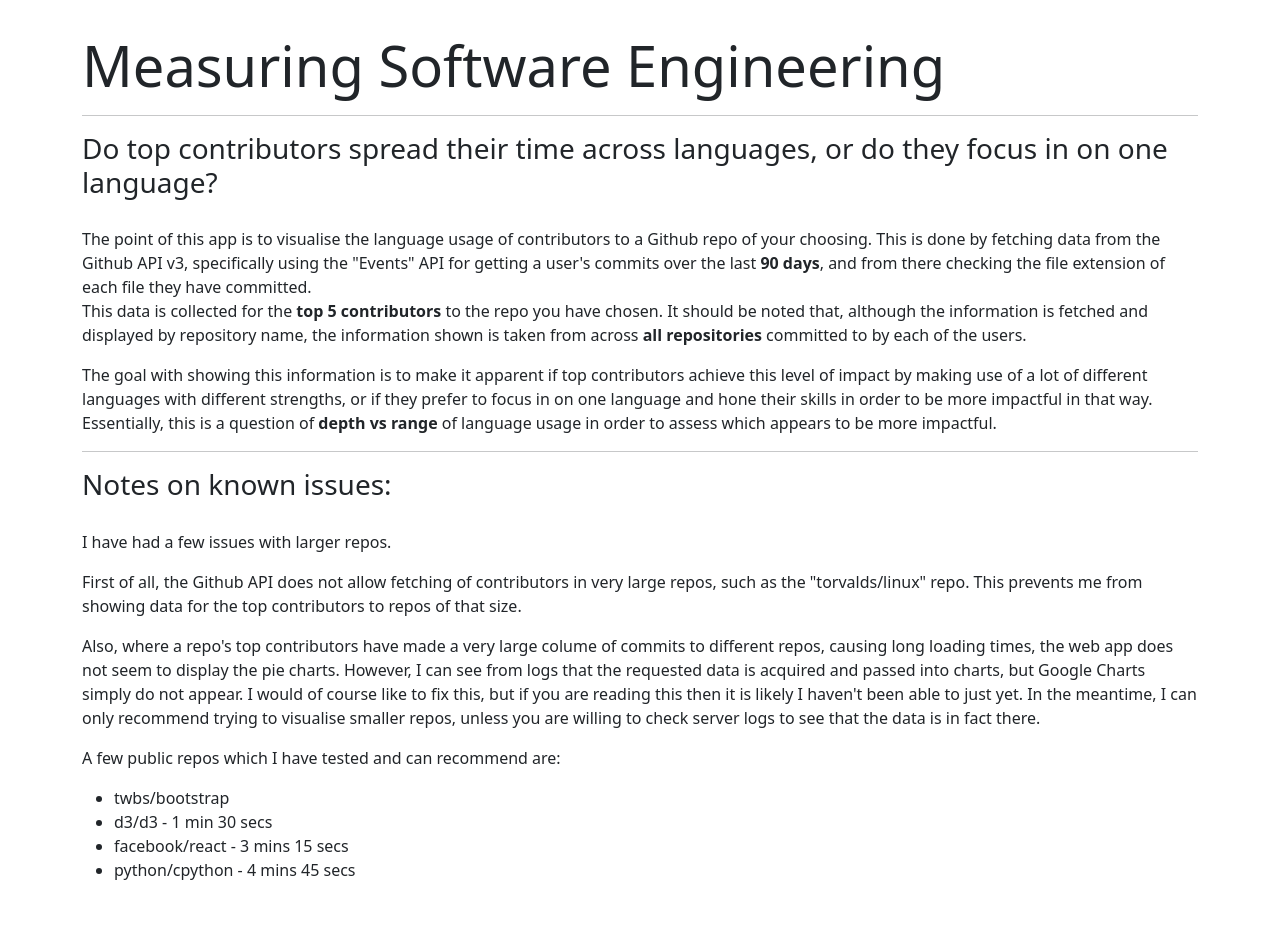
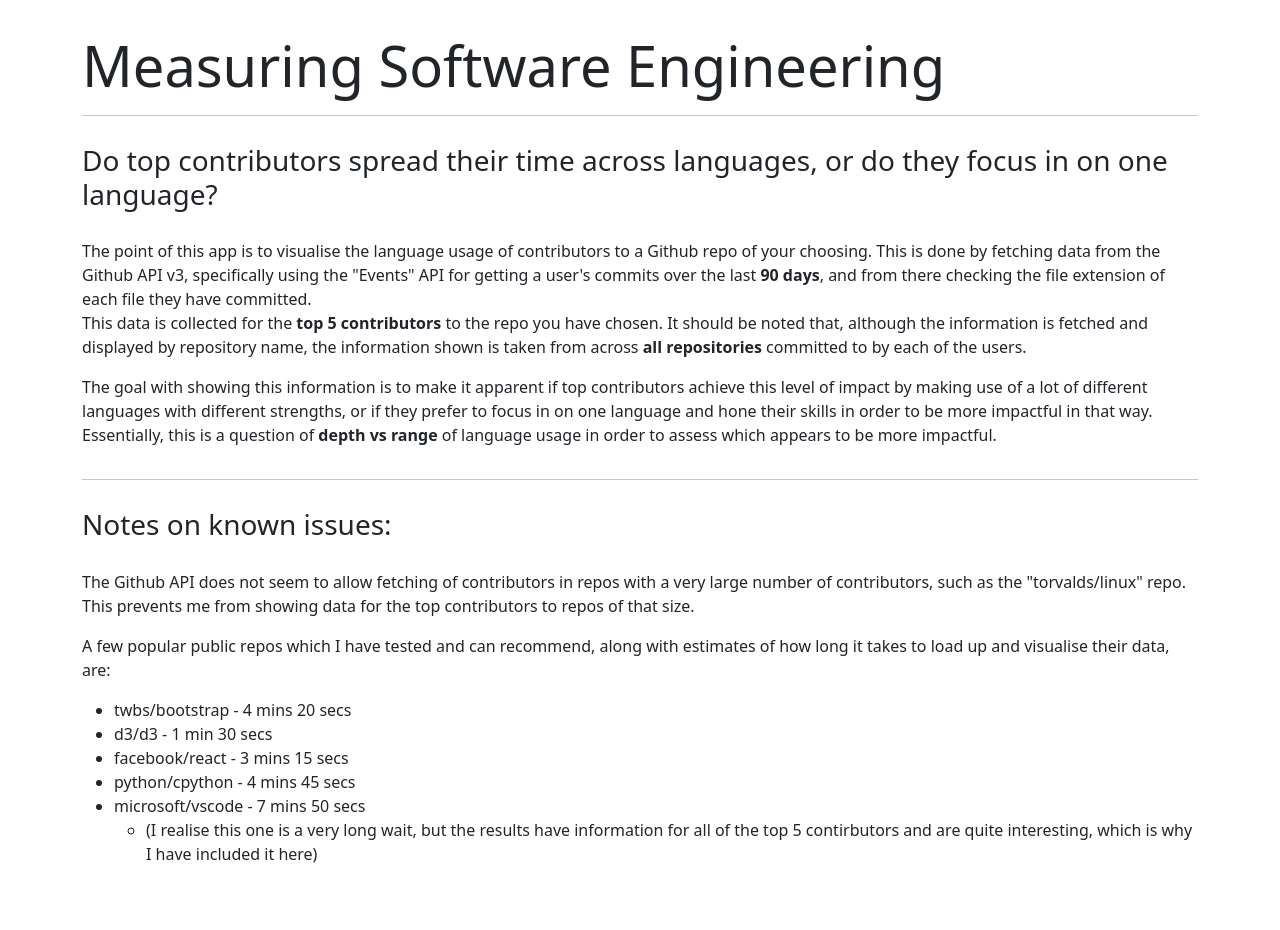
Before and after one commit to JDeasley/Measuring_SWENG, a Flask app: page / in a window 1280 px wide. Shown: the part 70-1000 px from the top of the page. Before the commit the page ends 950 px from the top, so only its background shows below. Run offline with Flask 2, Linux system fonts and the light colour scheme; some libraries are stand-ins or nearby versions.

Commit message:
Edited page text content, and small UI spacing changes

```diff
--- a/templates/index.html
+++ b/templates/index.html
@@ -38,12 +38,12 @@
         <hr>
       </div>
 
-      <div class="container" style="margin-top: 2em; margin-bottom: 2em;">
+      <div class="container" style="margin-top: 2em; margin-bottom: 4em;">
         <h1 class="display-4">
           Measuring Software Engineering
         </h1>
         <hr>
-        <h3 style="margin-bottom: 1em;">
+        <h3 style="margin-top: 1em; margin-bottom: 1em;">
           Do top contributors spread their time across languages, or do they focus in on one language?
         </h3>
         <p>
@@ -55,36 +55,32 @@
           It should be noted that, although the information is fetched and displayed by repository name,
           the information shown is taken from across <b>all repositories</b> committed to by each of the users.
         </p>
-        <p>
+        <p style="margin-bottom: 2em;">
           The goal with showing this information is to make it apparent if top contributors achieve this level of impact by
           making use of a lot of different languages with different strengths, or if they prefer to focus in on one language
           and hone their skills in order to be more impactful in that way.
           Essentially, this is a question of <b>depth vs range</b> of language usage in order to assess which appears to be more impactful.
         </p>
         <hr>
-        <h3 style="margin-bottom: 1em;">
+        <h3 style="margin-top: 1em; margin-bottom: 1em;">
           Notes on known issues:
         </h3>
         <p>
-          I have had a few issues with larger repos.
-        </p>
-        <p>
-          First of all, the Github API does not allow fetching of contributors in very large repos,
+          The Github API does not seem to allow fetching of contributors in repos with a very large number of contributors,
           such as the "torvalds/linux" repo. This prevents me from showing data for the top contributors to repos of that size.
         </p>
         <p>
-          Also, where a repo's top contributors have made a very large colume of commits to different repos, causing long loading times,
-          the web app does not seem to display the pie charts. However, I can see from logs that the requested data is acquired and passed into charts,
-          but Google Charts simply do not appear. I would of course like to fix this, but if you are reading this then it is likely I haven't been able to just yet.
-          In the meantime, I can only recommend trying to visualise smaller repos, unless you are willing to check server logs to see that the data is in fact there.
-        </p>
-        <p>
-          A few public repos which I have tested and can recommend are:
+          A few popular public repos which I have tested and can recommend, along with estimates of how long it takes to load up and visualise their data, are:
             <ul>
-              <li>twbs/bootstrap</li>
+              <li>twbs/bootstrap - 4 mins 20 secs</li>
               <li>d3/d3 - 1 min 30 secs</li>
               <li>facebook/react - 3 mins 15 secs</li>
               <li>python/cpython - 4 mins 45 secs</li>
+              <li>microsoft/vscode - 7 mins 50 secs
+                <ul>
+                  <li>(I realise this one is a very long wait, but the results have information for all of the top 5 contirbutors and are quite interesting, which is why I have included it here)</li>
+                </ul>
+              </li>
             </ul>
         </p>
       </div>
```
